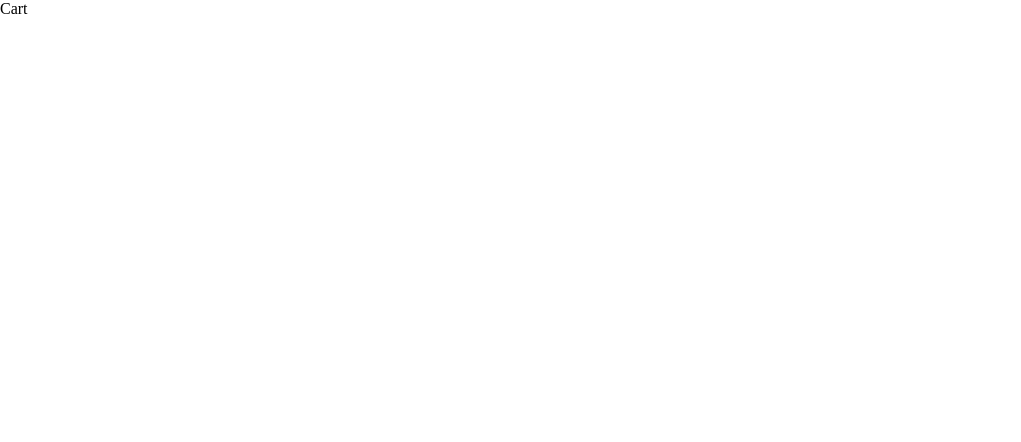
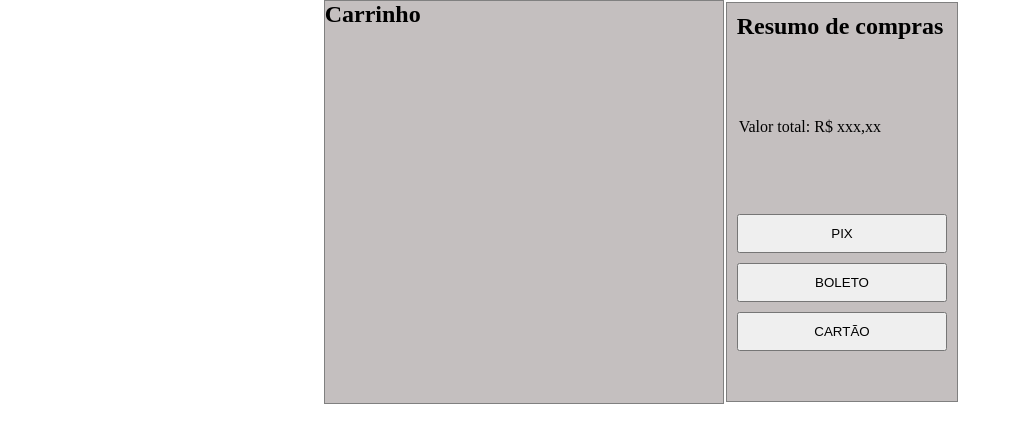
Before and after one commit to G-Ladeira/PI-React, a React (Create React App) app: page /cart in a window 1280 px wide. Shown: the top 442 px of the page, without its empty margins (0-1021 px from the left). Built offline with nearby package versions, Linux system fonts and the light colour scheme.

Commit message:
AtualizacaoResume2
adicionando pasta resume2 para reaproveitar o codigo do resumo em outras paginas.

```diff
--- a/src/components/cart/index.jsx
+++ b/src/components/cart/index.jsx
@@ -1,14 +1,18 @@
 import React from 'react'
+import Resume2 from './resumo2'
 import "./style.sass"
 
 const CartC = () => {
   return (
-    <div>
 
-    Cart
-
-
-    </div>
+ <section className='checkoutBoX'>
+  <div className='carrinhoBox'>
+    <h1>Carrinho</h1>
+  </div>
+  <div className='checkBox2'>
+  <Resume2/>
+  </div>
+ </section>
   )
 }
 
--- /dev/null
+++ b/src/components/cart/resumo2/index.jsx
@@ -0,0 +1,21 @@
+import React from 'react'
+
+import "./style.sass"
+
+const Resume2 = () => {
+  return (
+    <div className='resume2'>
+      <h2>Resumo de compras</h2>
+      <table>
+        <p>Valor total: R$ xxx,xx</p>
+      </table>
+      <div className="resume-buttons2">
+      <button>PIX</button>
+      <button>BOLETO</button>
+        <button>CARTÃO</button>
+      </div>
+    </div>
+  )
+}
+
+export default Resume2
--- /dev/null
+++ b/src/components/cart/resumo2/style.sass
@@ -0,0 +1,20 @@
+.resume2
+    display: flex
+    flex-direction: column
+    width: 30%
+    height: 400px
+    margin: 2px
+    border: 1px solid grey
+    background-color: #c4bfbf
+    justify-content: space-between
+    padding: 10px
+
+.resume-buttons2
+    display: flex
+    flex-direction: column
+    width: 100%
+    min-height: 80px
+    margin-bottom: 30px
+
+.resume-buttons2 button:not(first-child)
+    margin-bottom: 10px
--- a/src/components/cart/style.sass
+++ b/src/components/cart/style.sass
@@ -0,0 +1,10 @@
+.resume2
+    display: flex
+    width: 100%
+
+.carrinhoBox
+    display: flex
+    border: 1px solid grey
+    flex-direction: column
+    width: 400px
+    background: #c4bfbf
--- a/src/components/checkoutC/payment/style.sass
+++ b/src/components/checkoutC/payment/style.sass
@@ -4,13 +4,9 @@
     padding: 10px
     margin-bottom: 10px
 
-
-
-
 .resumetwo
     display: flex
     width: 100%
-
 
 .flex
     display: flex
--- a/src/components/checkoutC/style.sass
+++ b/src/components/checkoutC/style.sass
@@ -1,6 +1,5 @@
 .checkBox
     display: flex
-    flex-direction: column
     width: 65%
     height: 400px
     border: 2px solid grey
```
Also changed, not shown: package.json (+5 -2 lines), src/components/checkoutC/index.jsx (+0 -7 lines), 1 other file (tests, documents, lock files or other folders).
